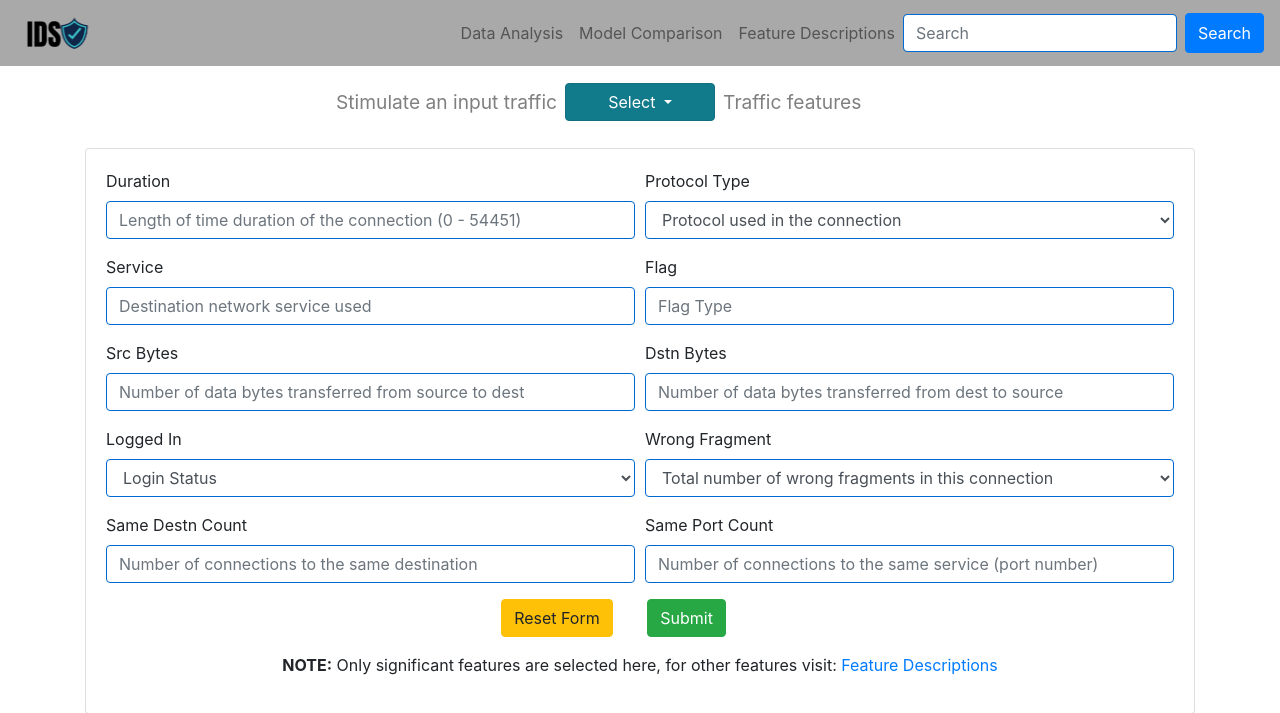
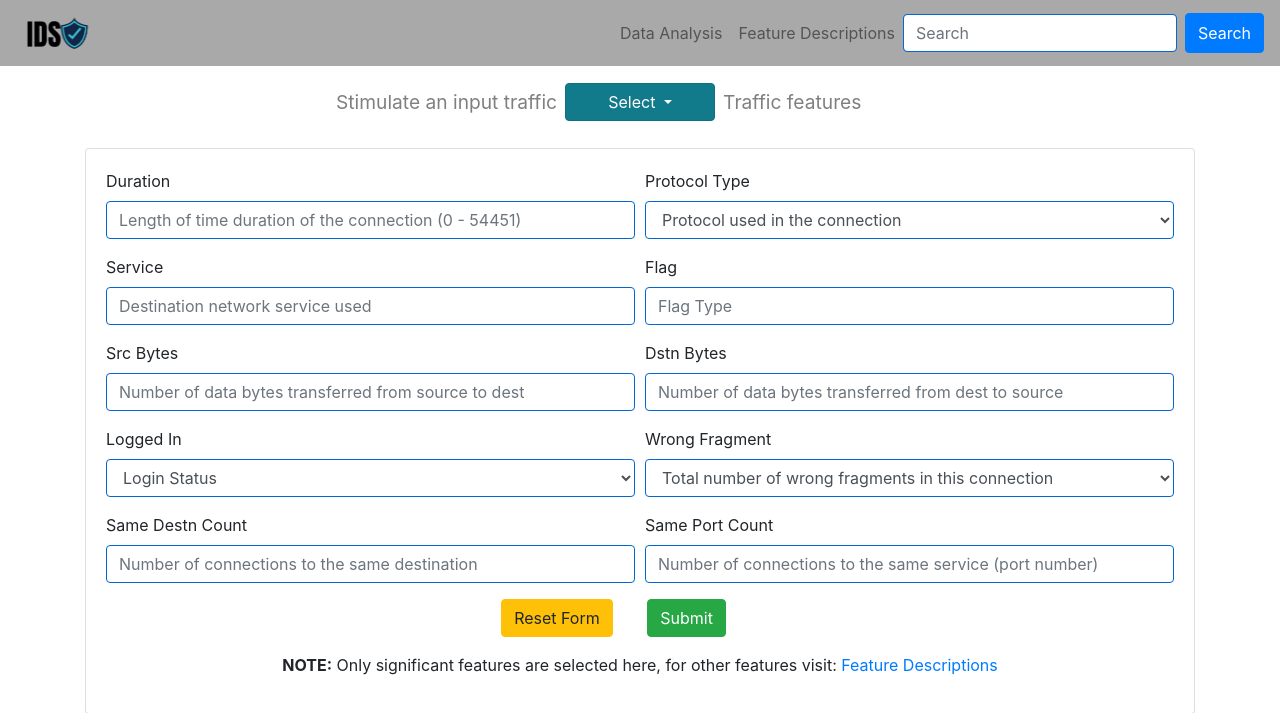
Before and after one commit to DhruvBhirud/Intrusion-Detection-System-using-ML, a Python web app: template templates/index.html in a window 1280 px wide. Shown: the top 713 px of the page. Run offline with Jinja, Linux system fonts and the light colour scheme; the template is opened without the code that fills it, so the values that code supplies are empty; some libraries are stand-ins or nearby versions.

Commit message:
rm model comparison btn

```diff
--- a/templates/index.html
+++ b/templates/index.html
@@ -30,9 +30,6 @@
       <ul class="navbar-nav mr-right">
         <li class="nav-item">
           <a class="nav-link" href="/analysis">Data Analysis</a>
-        </li>
-        <li class="nav-item">
-          <a class="nav-link" href="#">Model Comparison</a>
         </li>
         <li class="nav-item">
           <a class="nav-link" href="/features">Feature Descriptions</a>
```
